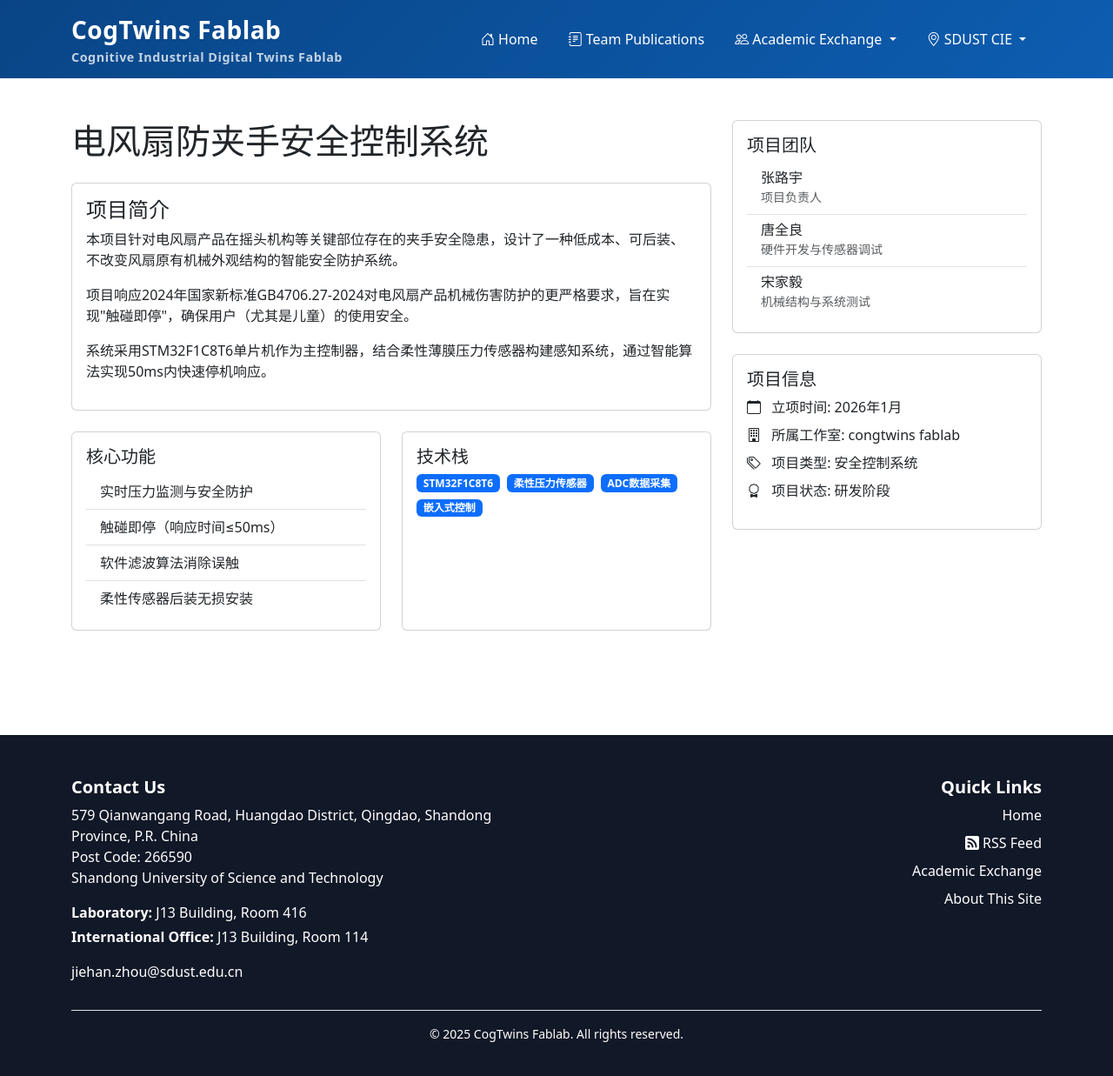
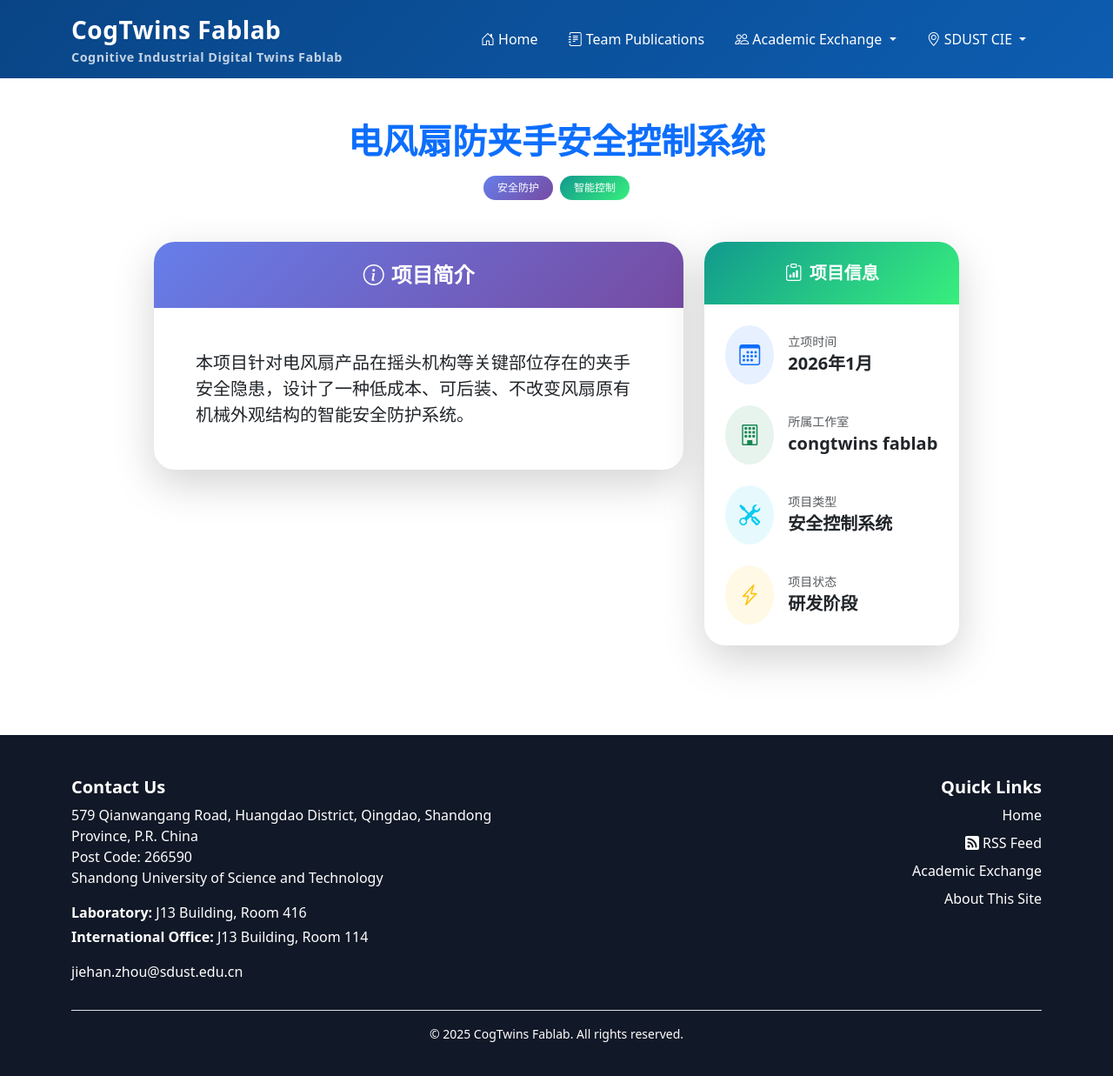
Before and after one commit to fablab4cogtwins/fablab4cogtwins.github.io, a Jekyll site: the page built from projects/fan-safety-control-system.md, in a window 1280 px wide and 1247 px high. Shown: the top 1237 px of the window at 87% size. Built offline with Jekyll 4.4.1, drawn with Linux system fonts in a browser that asks for light colours.

Commit message:
Update fan-safety-control-system.md

```diff
--- a/projects/fan-safety-control-system.md
+++ b/projects/fan-safety-control-system.md
@@ -4,96 +4,113 @@ title: "电风扇防夹手安全控制系统"
 ---
 
 <div class="container py-5">
-  <div class="row">
-    <div class="col-lg-8">
-      <h1 class="mb-4">电风扇防夹手安全控制系统</h1>
-
-      <div class="card mb-4">
-        <div class="card-body">
-          <h4 class="card-title">项目简介</h4>
-          <div class="card-text">
-            <p>本项目针对电风扇产品在摇头机构等关键部位存在的夹手安全隐患，设计了一种低成本、可后装、不改变风扇原有机械外观结构的智能安全防护系统。</p>
-            <p>项目响应2024年国家新标准GB4706.27-2024对电风扇产品机械伤害防护的更严格要求，旨在实现"触碰即停"，确保用户（尤其是儿童）的使用安全。</p>
-            <p>系统采用STM32F1C8T6单片机作为主控制器，结合柔性薄膜压力传感器构建感知系统，通过智能算法实现50ms内快速停机响应。</p>
-          </div>
+  <div class="row justify-content-center">
+    <div class="col-lg-10">
+      <div class="text-center mb-5">
+        <h1 class="fw-bold text-primary mb-3">电风扇防夹手安全控制系统</h1>
+        <div class="d-flex justify-content-center">
+          <span class="badge bg-gradient-primary rounded-pill px-3 py-2 me-2">安全防护</span>
+          <span class="badge bg-gradient-success rounded-pill px-3 py-2">智能控制</span>
         </div>
       </div>
 
       <div class="row">
-        <div class="col-md-6 mb-4">
-          <div class="card h-100">
-            <div class="card-body">
-              <h5 class="card-title">核心功能</h5>
-              <ul class="list-group list-group-flush">
-                <li class="list-group-item">实时压力监测与安全防护</li>
-                <li class="list-group-item">触碰即停（响应时间≤50ms）</li>
-                <li class="list-group-item">软件滤波算法消除误触</li>
-                <li class="list-group-item">柔性传感器后装无损安装</li>
-              </ul>
+        <div class="col-lg-8">
+          <div class="card border-0 shadow-lg rounded-4 overflow-hidden mb-4">
+            <div class="card-header bg-gradient-primary text-white py-4">
+              <h4 class="card-title mb-0 text-center fw-semibold">
+                <i class="bi bi-info-circle me-2"></i>项目简介
+              </h4>
+            </div>
+            <div class="card-body p-5">
+              <p class="fs-5 text-dark mb-0">
+                本项目针对电风扇产品在摇头机构等关键部位存在的夹手安全隐患，设计了一种低成本、可后装、不改变风扇原有机械外观结构的智能安全防护系统。
+              </p>
             </div>
           </div>
         </div>
 
-        <div class="col-md-6 mb-4">
-          <div class="card h-100">
-            <div class="card-body">
-              <h5 class="card-title">技术栈</h5>
-              <div class="d-flex flex-wrap gap-2">
-                <span class="badge bg-primary">STM32F1C8T6</span>
-                <span class="badge bg-primary">柔性压力传感器</span>
-                <span class="badge bg-primary">ADC数据采集</span>
-                <span class="badge bg-primary">嵌入式控制</span>
+        <div class="col-lg-4">
+          <div class="card border-0 shadow-lg rounded-4 overflow-hidden h-100">
+            <div class="card-header bg-gradient-success text-white py-4">
+              <h5 class="card-title mb-0 text-center fw-semibold">
+                <i class="bi bi-clipboard-data me-2"></i>项目信息
+              </h5>
+            </div>
+            <div class="card-body p-4">
+              <div class="d-flex align-items-center mb-4">
+                <div class="bg-primary bg-opacity-10 p-3 rounded-circle me-3">
+                  <i class="bi bi-calendar3 text-primary fs-4"></i>
+                </div>
+                <div>
+                  <div class="text-muted small">立项时间</div>
+                  <div class="fw-bold fs-5">2026年1月</div>
+                </div>
+              </div>
+
+              <div class="d-flex align-items-center mb-4">
+                <div class="bg-success bg-opacity-10 p-3 rounded-circle me-3">
+                  <i class="bi bi-building text-success fs-4"></i>
+                </div>
+                <div>
+                  <div class="text-muted small">所属工作室</div>
+                  <div class="fw-bold fs-5">congtwins fablab</div>
+                </div>
+              </div>
+
+              <div class="d-flex align-items-center mb-4">
+                <div class="bg-info bg-opacity-10 p-3 rounded-circle me-3">
+                  <i class="bi bi-tools text-info fs-4"></i>
+                </div>
+                <div>
+                  <div class="text-muted small">项目类型</div>
+                  <div class="fw-bold fs-5">安全控制系统</div>
+                </div>
+              </div>
+
+              <div class="d-flex align-items-center">
+                <div class="bg-warning bg-opacity-10 p-3 rounded-circle me-3">
+                  <i class="bi bi-lightning-charge text-warning fs-4"></i>
+                </div>
+                <div>
+                  <div class="text-muted small">项目状态</div>
+                  <div class="fw-bold fs-5">研发阶段</div>
+                </div>
               </div>
             </div>
           </div>
         </div>
       </div>
     </div>
-
-    <div class="col-lg-4">
-      <div class="card mb-4">
-        <div class="card-body">
-          <h5 class="card-title">项目团队</h5>
-          <div class="list-group list-group-flush">
-            <div class="list-group-item">
-              <h6 class="mb-0">张路宇</h6>
-              <small class="text-muted">项目负责人</small>
-            </div>
-            <div class="list-group-item">
-              <h6 class="mb-0">唐全良</h6>
-              <small class="text-muted">硬件开发与传感器调试</small>
-            </div>
-            <div class="list-group-item">
-              <h6 class="mb-0">宋家毅</h6>
-              <small class="text-muted">机械结构与系统测试</small>
-            </div>
-          </div>
-        </div>
-      </div>
-
-      <div class="card">
-        <div class="card-body">
-          <h5 class="card-title">项目信息</h5>
-          <ul class="list-unstyled">
-            <li class="mb-2">
-              <i class="bi bi-calendar me-2"></i>
-              立项时间: 2026年1月
-            </li>
-            <li class="mb-2">
-              <i class="bi bi-building me-2"></i>
-              所属工作室: congtwins fablab
-            </li>
-            <li class="mb-2">
-              <i class="bi bi-tags me-2"></i>
-              项目类型: 安全控制系统
-            </li>
-            <li>
-              <i class="bi bi-award me-2"></i>
-              项目状态: 研发阶段
-            </li>
-          </ul>
-        </div>
-      </div>
-    </div>
   </div>
 </div>
+
+<style>
+  .bg-gradient-primary {
+    background: linear-gradient(135deg, #667eea 0%, #764ba2 100%);
+  }
+
+  .bg-gradient-success {
+    background: linear-gradient(135deg, #11998e 0%, #38ef7d 100%);
+  }
+
+  .card {
+    transition: transform 0.3s ease;
+  }
+
+  .card:hover {
+    transform: translateY(-5px);
+  }
+
+  .rounded-4 {
+    border-radius: 1.5rem !important;
+  }
+
+  .badge {
+    font-weight: 500;
+  }
+
+  .card-header {
+    border-bottom: none;
+  }
+</style>
```
